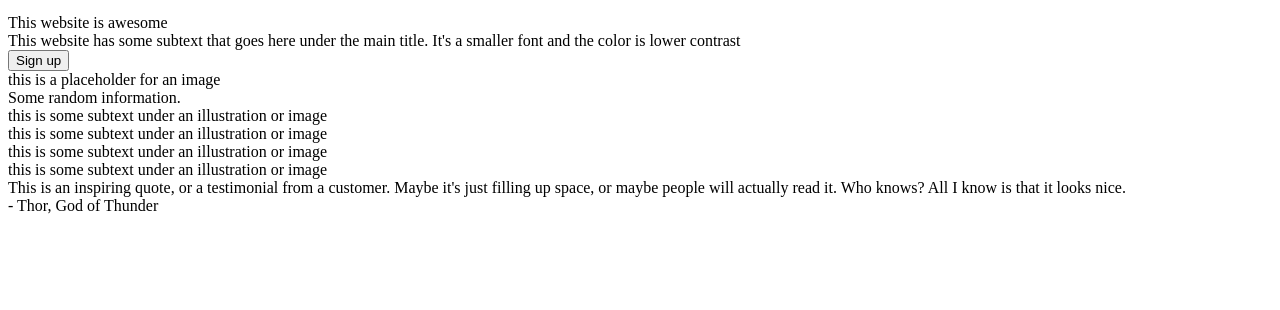
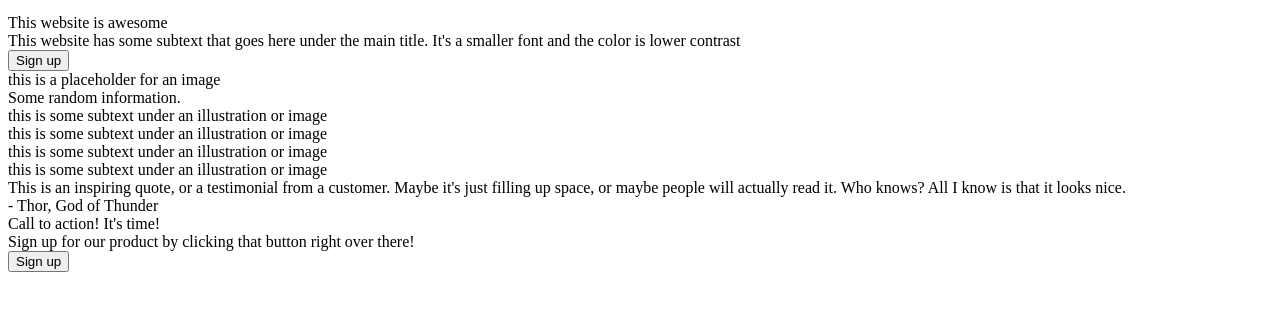
Before and after one commit to pabsantos/odin-landing-page, a plain HTML site: page index.html in a window 1280 px wide. Shown: the part 98-408 px from the top of the page. Drawn offline with Linux system fonts and the light colour scheme.

Commit message:
Add call to action elements

```diff
--- a/index.html
+++ b/index.html
@@ -60,5 +60,14 @@
     </div>
     <div class="quote-author"> - Thor, God of Thunder</div>
   </div>
+  <div class="action">
+    <div class="action-text">
+      <div class="action-head">Call to action! It's time!</div>
+      <div class="action-body">
+        Sign up for our product by clicking that button right over there!
+      </div>
+    </div>
+    <button class="action-button">Sign up</button>
+  </div>
 </body>
 </html>
```
